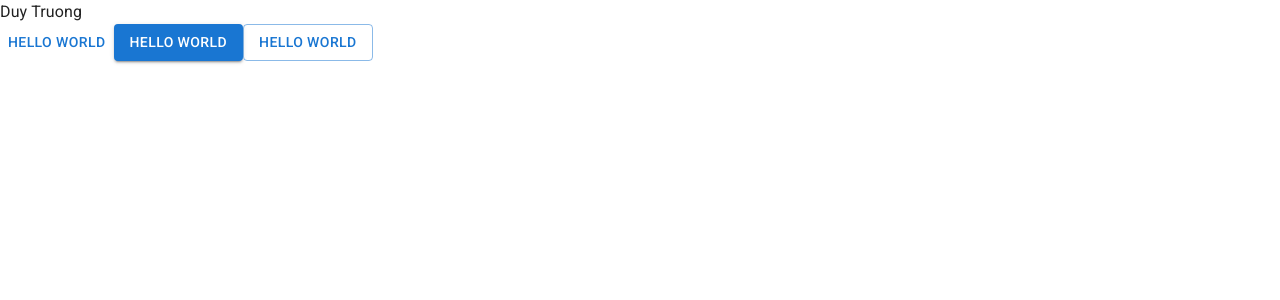
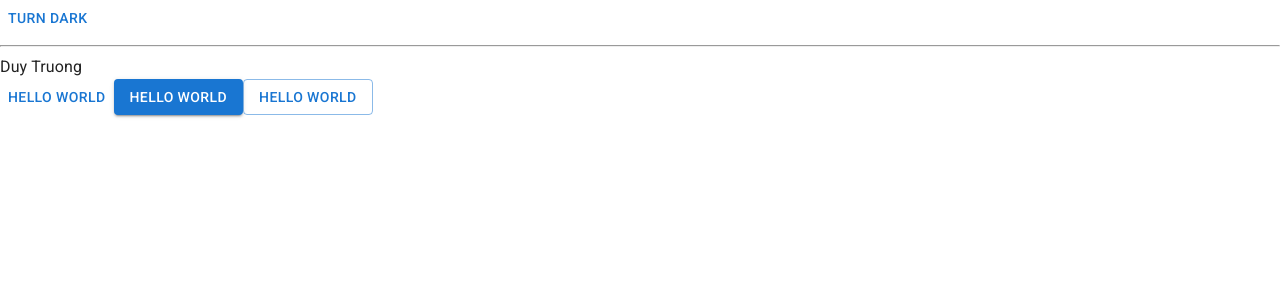
Before and after one commit to truonghoangbaoduy/trello-web, a React (Vite) app: page / in a window 1280 px wide. Shown: the top 300 px of the page. Built offline with nearby package versions, Linux system fonts and the light colour scheme.

Commit message:
config mui theme light dark mode

```diff
--- a/src/App.jsx
+++ b/src/App.jsx
@@ -1,8 +1,19 @@
 import Button from "@mui/material/Button";
+import { useColorScheme } from "@mui/material/styles";
 
 function App() {
+  const { mode, setMode } = useColorScheme();
+
   return (
     <>
+      <Button
+        onClick={() => {
+          setMode(mode === "light" ? "dark" : "light");
+        }}
+      >
+        {mode === "light" ? "Turn dark" : "Turn light"}
+      </Button>
+      <hr />
       <div>Duy Truong</div>
       <Button variant="text">Hello World</Button>
       <Button variant="contained">Hello World</Button>
--- a/src/main.jsx
+++ b/src/main.jsx
@@ -2,10 +2,14 @@
 import ReactDOM from "react-dom/client";
 import App from "./App.jsx";
 import CssBaseline from "@mui/material/CssBaseline";
+import { Experimental_CssVarsProvider as CssVarsProvider } from "@mui/material/styles";
+import theme from "./theme.js";
 
 ReactDOM.createRoot(document.getElementById("root")).render(
   <React.StrictMode>
-    <CssBaseline />
-    <App />
+    <CssVarsProvider theme={theme}>
+      <CssBaseline />
+      <App />
+    </CssVarsProvider>
   </React.StrictMode>
 );
--- /dev/null
+++ b/src/theme.js
@@ -0,0 +1,23 @@
+import { experimental_extendTheme as extendTheme } from "@mui/material/styles";
+
+const theme = extendTheme({
+  colorSchemes: {
+    light: {
+      palette: {
+        // primary: {
+        //   main: "#ff5252",
+        // },
+      },
+    },
+    dark: {
+      palette: {
+        // primary: {
+        //   main: "#000",
+        // },
+      },
+    },
+  },
+  // ...other properties
+});
+
+export default theme;
```
Also changed, not shown: 1 other file (tests, documents, lock files or other folders).
